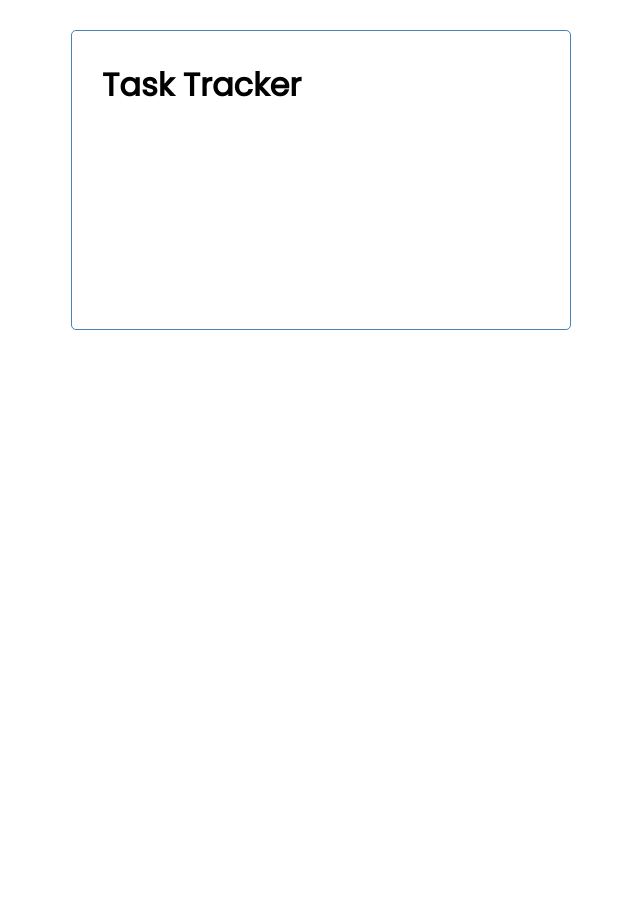
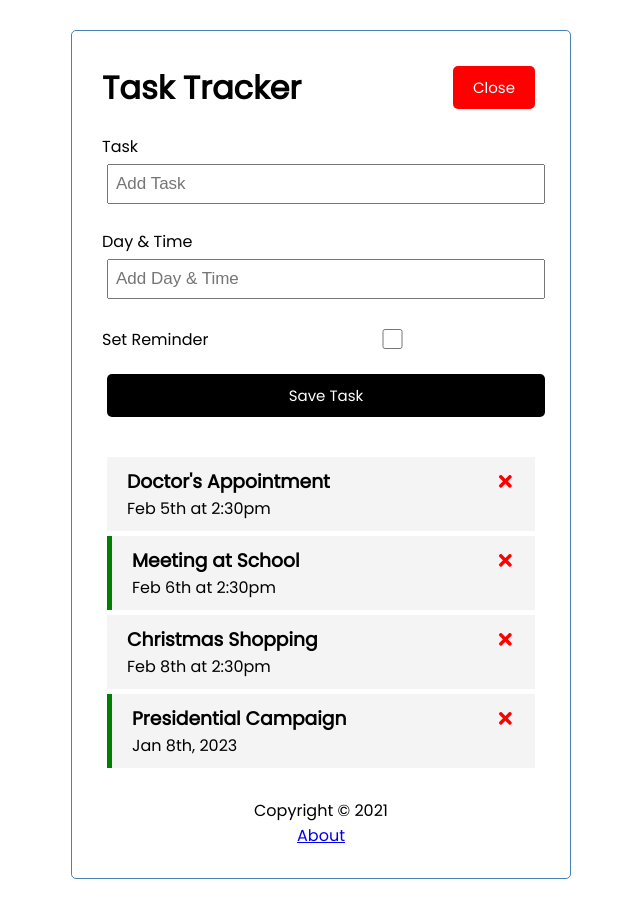
Before and after one commit to Smartfab/react-task-tracker, a React (Create React App) app: page / in a window 1280 px wide. Shown: the whole page, without its empty margins (319-959 px from the left). Before the commit the page ends 800 px from the top, so only its background shows below. Built offline with nearby package versions, Linux system fonts and the light colour scheme; data requests are answered from the project's data file.

Commit message:
changed node version using nvm

```diff
--- /dev/null
+++ b/db.json
@@ -0,0 +1,28 @@
+{
+  "tasks": [
+    {
+      "id": 1,
+      "text": "Doctor's Appointment",
+      "day": "Feb 5th at 2:30pm",
+      "reminder": false
+    },
+    {
+      "id": 2,
+      "text": "Meeting at School",
+      "day": "Feb 6th at 2:30pm",
+      "reminder": true
+    },
+    {
+      "id": 3,
+      "text": "Christmas Shopping",
+      "day": "Feb 8th at 2:30pm",
+      "reminder": false
+    },
+    {
+      "text": "Presidential Campaign",
+      "day": "Jan 8th, 2023",
+      "reminder": true,
+      "id": 4
+    }
+  ]
+}
--- a/public/index.html
+++ b/public/index.html
@@ -26,6 +26,7 @@
     -->
 		<title>Task Tracker</title>
 	</head>
+
 	<body>
 		<noscript>You need to enable JavaScript to run this app.</noscript>
 		<div id="root"></div>
--- a/src/App.js
+++ b/src/App.js
@@ -1,10 +1,113 @@
+import React from "react";
+import { useState, useEffect } from "react";
 import Header from "./components/Header";
-function App() {
+import AddTask from "./components/AddTask";
+import Task from "./components/tasks";
+import Footer from "./components/Footer";
+import About from "./components/About";
+import { BrowserRouter as Router, Routes, Route } from "react-router-dom";
+
+const App = () => {
+	const [showAddTask, setShowAddTask] = useState(true);
+	const [tasks, setTasks] = useState([]);
+	useEffect(() => {
+		const getTasks = async () => {
+			const tasksFromServer = await fetchTasks();
+			setTasks(tasksFromServer);
+		};
+		getTasks();
+	}, []);
+
+	// Fetch Tasks
+	const fetchTasks = async () => {
+		const res = await fetch("http://localhost:5000/tasks");
+		const data = await res.json();
+		return data;
+	};
+
+	// Fetch Task
+	const fetchTask = async (id) => {
+		const res = await fetch(`http://localhost:5000/tasks/${id}`);
+		const data = await res.json();
+		return data;
+	};
+
+	// Add New Task
+	const addTask = async (task) => {
+		const res = await fetch("http://localhost:5000/tasks", {
+			method: "POST",
+			headers: {
+				"Content-type": "application/json",
+			},
+			body: JSON.stringify(task),
+		});
+		const data = await res.json();
+		setTasks([...tasks, data]);
+
+		// const id = Math.floor(Math.random() * 10000) + 1;
+		// const newTask = { id, ...task };
+		// setTasks([...tasks, newTask]);
+	};
+	// Delete Task
+	const deleteTask = async (id) => {
+		await fetch(`http://localhost:5000/tasks/${id}`, {
+			method: "DELETE",
+		});
+
+		setTasks(tasks.filter((task) => task.id !== id));
+	};
+
+	// Toggle Reminder
+	const toggleReminder = async (id) => {
+		const taskToToggle = await fetchTask(id);
+		const updTask = { ...taskToToggle, reminder: !taskToToggle.reminder };
+		const res = await fetch(`http://localhost:5000/tasks/${id}`, {
+			method: "PUT",
+			headers: {
+				"Content-type": "application/json",
+			},
+			body: JSON.stringify(updTask),
+		});
+		const data = await res.json();
+		setTasks(
+			tasks.map((task) =>
+				task.id === id ? { ...task, reminder: data.reminder } : task
+			)
+		);
+	};
 	return (
-		<div className="container">
-			<Header />
-		</div>
+		<Router>
+			<div className="container">
+				<Header
+					onAdd={() => setShowAddTask(!showAddTask)}
+					showAdd={showAddTask}
+				/>
+
+				<Routes>
+					<Route
+						path="/"
+						exact
+						element={
+							<>
+								{showAddTask && <AddTask onAdd={addTask} />}
+								{tasks.length > 0 ? (
+									<Task
+										tasks={tasks}
+										onDelete={deleteTask}
+										onToggle={toggleReminder}
+									/>
+								) : (
+									"No Tasks To Show"
+								)}
+							</>
+						}
+					/>
+					<Route path="/about" element={<About />}></Route>
+				</Routes>
+				<Footer />
+			</div>
+		</Router>
 	);
-}
+};
 
 export default App;
--- /dev/null
+++ b/src/components/About.js
@@ -0,0 +1,13 @@
+import React from "react";
+import { Link } from "react-router-dom";
+
+const About = () => {
+	return (
+		<div>
+			<h4>Version 1.0.0</h4>
+			<Link to="/">Go Back</Link>
+		</div>
+	);
+};
+
+export default About;
--- /dev/null
+++ b/src/components/AddTask.js
@@ -0,0 +1,52 @@
+import React from "react";
+import { useState } from "react";
+const AddTask = ({ onAdd }) => {
+	const [text, setText] = useState("");
+	const [day, setDay] = useState("");
+	const [reminder, setReminder] = useState(false);
+	const onSubmit = (e) => {
+		e.preventDefault();
+		if (!text) {
+			alert("Please add a text");
+			return;
+		}
+		onAdd({ text, day, reminder });
+		setText("");
+		setDay("");
+		setReminder(false);
+	};
+	return (
+		<form className="add-form" onSubmit={onSubmit}>
+			<div className="form-control">
+				<label>Task</label>
+				<input
+					type="text"
+					placeholder="Add Task"
+					value={text}
+					onChange={(e) => setText(e.target.value)}
+				/>
+			</div>
+			<div className="form-control">
+				<label>Day & Time</label>
+				<input
+					type="text"
+					placeholder="Add Day & Time"
+					value={day}
+					onChange={(e) => setDay(e.target.value)}
+				/>
+			</div>
+			<div className="form-control form-control-check">
+				<label> Set Reminder</label>
+				<input
+					type="checkbox"
+					checked={reminder}
+					value={reminder}
+					onChange={(e) => setReminder(e.currentTarget.checked)}
+				/>
+			</div>
+			<input type="submit" className="btn btn-block" value="Save Task" />
+		</form>
+	);
+};
+
+export default AddTask;
--- /dev/null
+++ b/src/components/Footer.js
@@ -0,0 +1,13 @@
+import React from "react";
+import { Link } from "react-router-dom";
+
+const Footer = () => {
+	return (
+		<footer>
+			<p>Copyright &copy; 2021</p>
+			<Link to="/about">About</Link>
+		</footer>
+	);
+};
+
+export default Footer;
--- a/src/components/Header.js
+++ b/src/components/Header.js
@@ -1,8 +1,20 @@
+import React from "react";
+import { useLocation } from "react-router-dom";
+
 import PropTypes from "prop-types";
-const Header = ({ title }) => {
+import Button from "./button";
+const Header = ({ title, onAdd, showAdd }) => {
+	const location = useLocation();
 	return (
-		<header>
+		<header className="header">
 			<h1>{title}</h1>
+			{location.pathname === "/" && (
+				<Button
+					color={showAdd ? "red" : "green"}
+					text={showAdd ? "Close" : "Add"}
+					onClick={onAdd}
+				/>
+			)}
 		</header>
 	);
 };
--- /dev/null
+++ b/src/components/button.js
@@ -0,0 +1,23 @@
+import React from "react";
+import PropTypes from "prop-types";
+
+const button = ({ color, text, onClick }) => {
+	return (
+		<button
+			onClick={onClick}
+			style={{ backgroundColor: color }}
+			className="btn"
+		>
+			{text}
+		</button>
+	);
+};
+button.defaultProps = {
+	color: "steelblue",
+};
+button.propTypes = {
+	color: PropTypes.string,
+	text: PropTypes.string,
+	onClick: PropTypes.func,
+};
+export default button;
--- /dev/null
+++ b/src/components/task.js
@@ -0,0 +1,21 @@
+import React from "react";
+import { FaTimes } from "react-icons/fa";
+const task = ({ task, onDelete, onToggle }) => {
+	return (
+		<div
+			className={`task ${task.reminder ? "reminder" : ""}`}
+			onDoubleClick={() => onToggle(task.id)}
+		>
+			<h3>
+				{task.text}
+				<FaTimes
+					style={{ color: "red", cursor: "pointer" }}
+					onClick={() => onDelete(task.id)}
+				/>
+			</h3>
+			<p>{task.day}</p>
+		</div>
+	);
+};
+
+export default task;
--- /dev/null
+++ b/src/components/tasks.js
@@ -0,0 +1,18 @@
+import React from "react";
+import Task from "./task";
+const tasks = ({ tasks, onDelete, onToggle }) => {
+	return (
+		<>
+			{tasks.map((task) => (
+				<Task
+					key={task.id}
+					task={task}
+					onDelete={onDelete}
+					onToggle={onToggle}
+				/>
+			))}
+		</>
+	);
+};
+
+export default tasks;
```
Also changed, not shown: package.json (+6 -2 lines), src/index.js (+9 -9 lines), 2 other files (tests, documents, lock files or other folders).
